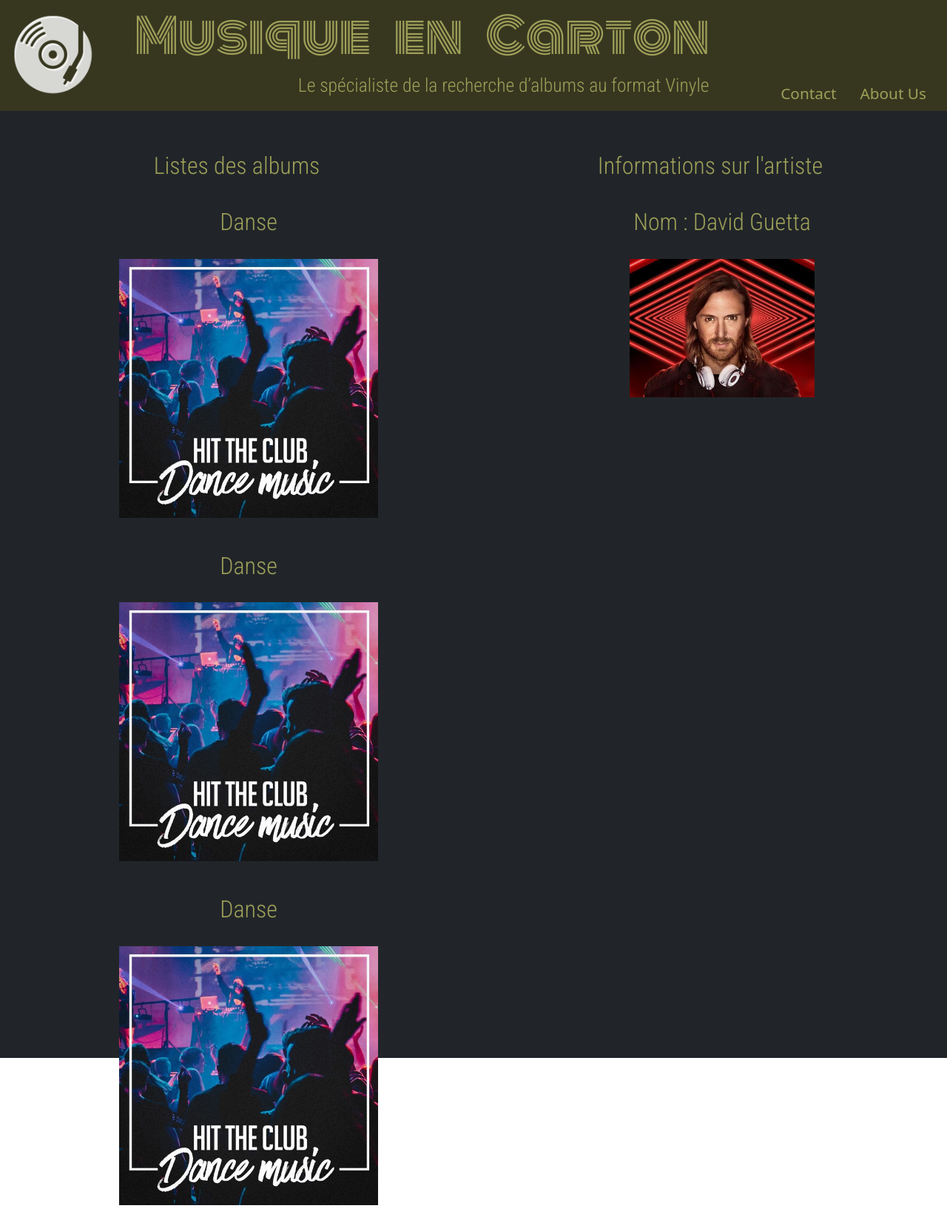
After one commit to jcriotte/Encarton, a PHP site: template src/View/Result/artistdur.html.twig in a window 1280 px wide. The commit adds this page. Shown: the whole page at 74% size. Run offline with PHP 8.4, Linux system fonts and the light colour scheme; the template is opened without the code that fills it, so the values that code supplies are empty; some libraries are stand-ins or nearby versions.

Commit message:
commit_artist

```diff
--- a/src/Controller/ResultController.php
+++ b/src/Controller/ResultController.php
@@ -6,7 +6,7 @@ class ResultController extends AbstractController
 {
     public function artist()
     {
-        return $this->twig->render('Result/artist.html.twig');
+        return $this->twig->render('Result/artistdur.html.twig');
     }
 
     public function album()
--- a/src/View/Result/artist.html.twig
+++ b/src/View/Result/artist.html.twig
@@ -18,8 +18,7 @@
 
 		{# artiste description #}
 		<section class='artist'>
-					<h2>
-						Informations sur l'artiste<h2>
+			<h2>Informations sur l'artiste<h2>
 					<ul>
 						{% for artist in artists %}
 							<li>{{ artist.name }}</li>
--- /dev/null
+++ b/src/View/Result/artistdur.html.twig
@@ -0,0 +1,36 @@
+{% extends 'layoutEnCarton.html.twig' %}
+{% block stylesheet %}
+<link rel="stylesheet" href="/assets/css/artist.css">
+{% endblock %}
+
+{% block content %}
+	<div class='container-artist'>
+
+		{# listes album #}
+		<section class='albums'>
+			<h2>Listes des albums<h2>
+					<ul>
+						<li>Danse</li>
+						<li><img src="/assets/images/danse.jpg" width="350"></li>
+					</ul>
+					<ul>
+						<li>Danse</li>
+						<li><img src="/assets/images/danse.jpg" width="350"></li>
+					</ul>
+					<ul>
+						<li>Danse</li>
+						<li><img src="/assets/images/danse.jpg" width="350"></li>
+					</ul>
+		</section>
+
+
+		{# artiste description #}
+		<section class='artist'>
+			<h2>Informations sur l'artiste<h2>
+					<ul>
+						<li>Nom : David Guetta</li>
+						<li><img src="/assets/images/guetta.jpg" width="250"><li>
+					</ul>
+		</section>
+	</div>
+{% endblock %}
--- a/src/View/layoutEnCarton.html.twig
+++ b/src/View/layoutEnCarton.html.twig
@@ -9,7 +9,6 @@
 		</title>
 		<link rel="stylesheet" href="/assets/css/EnCartonStyle.css">
 		<link rel="stylesheet" href="/assets/css/style.css">
-		<link rel="stylesheet" href="/assets/css/contact.css">
 		<link rel="icon" href="/assets/images/favicon.png">
 		<link href="https://cdn.jsdelivr.net/npm/bootstrap@5.1.3/dist/css/bootstrap.min.css" rel="stylesheet" integrity="sha384-1BmE4kWBq78iYhFldvKuhfTAU6auU8tT94WrHftjDbrCEXSU1oBoqyl2QvZ6jIW3" crossorigin="anonymous"> {% block stylesheet %}{% endblock %}
 		</head>
@@ -26,10 +25,10 @@
 			<div class="nav align-self-end ">
 				<ul class="nav justify-content-end">
 					<li class="nav-item">
-						<a class="nav-link" href="contact">Contact</a>
+						<a class="nav-link" href="/contact">Contact</a>
 					</li>
 					<li class="nav-item">
-						<a class="nav-link" href="AboutUs">About Us</a>
+						<a class="nav-link" href="/AboutUs">About Us</a>
 					</li>
 				</ul>
 			</div>
```
Also changed, not shown: src/View/Item/contact.html.twig (+8 -3 lines), public/assets/css/artist.css (added), public/assets/css/contact.css, public/assets/css/style.css (deleted), public/assets/images/danse.jpg (added), public/assets/images/guetta.jpg (added), public/assets/images/platine.jpeg (added), public/assets/images/platine.webp (added), public/assets/images/vinylemag.jpg (added). Lines whose indentation alone changed are shown as unchanged.
